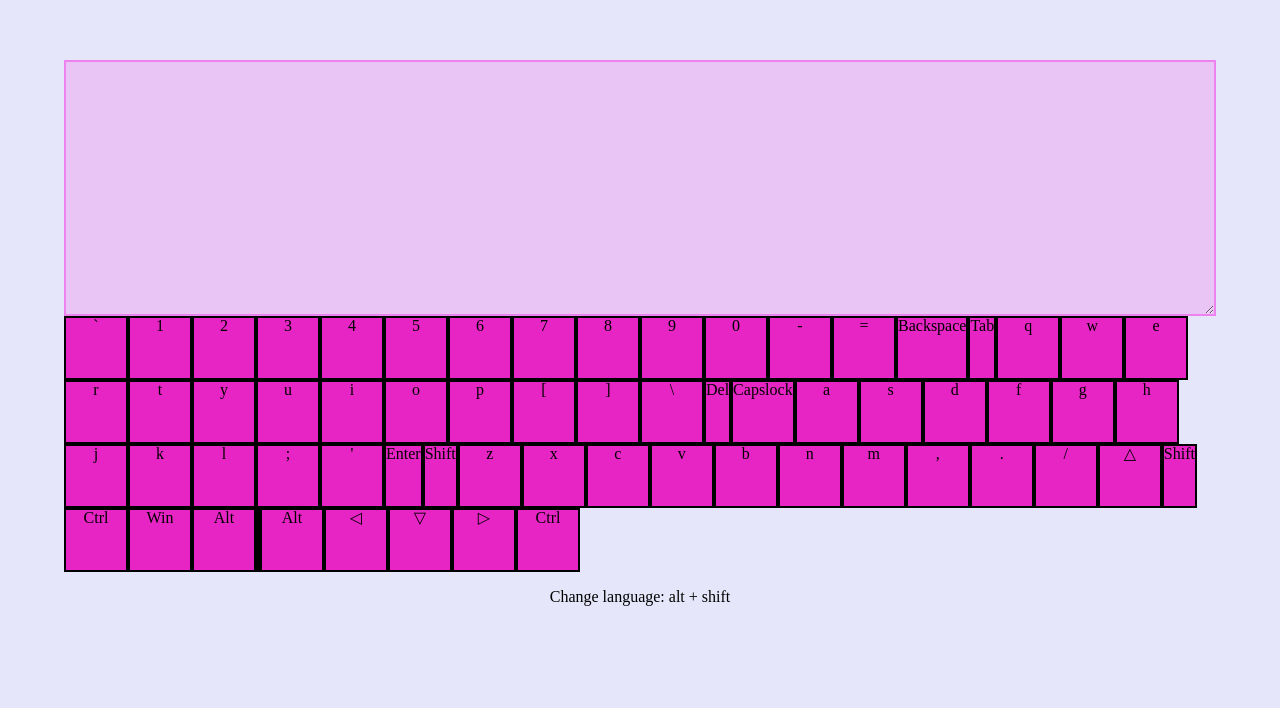
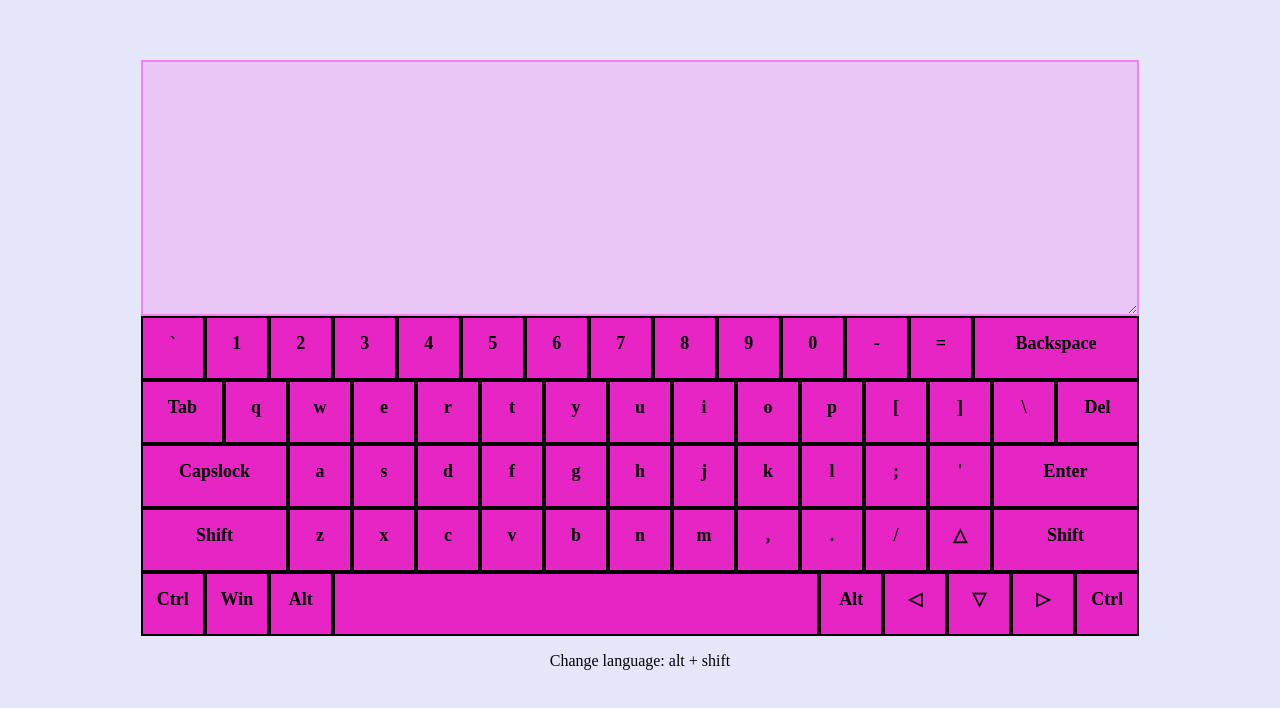
Before and after one commit to Nargiza14/virtual-keyboard, a website with bundled scripts: page index.html in a window 1280 px wide. Shown: the part 196-904 px from the top of the page. Built offline with nearby package versions, Linux system fonts and the light colour scheme.

Commit message:
feat: update style file

```diff
--- a/style.css
+++ b/style.css
@@ -17,7 +17,7 @@ body {
 .conteiner {
   margin: 0 auto;
   min-height: 100vh;
-  width: 90vw;
+  width: 78vw;
   display: flex;
   justify-content: space-around;
   flex-direction: column;
@@ -48,13 +48,27 @@ body {
   height: var(--keySize);
   background: rgb(231, 37, 196);
   text-align: center;
-  font-size: medium;
+  font-size: large;
   line-height: 1;
   border: 2px solid black;
   transition: 0.4s;
   user-select: none;
+  padding-top: 1rem;
+  font-weight: bold;
 }
 
 .keyboard__button_width_100 {
   width: var(--keySize);
 }
+.keyboard__button_width_125 {
+  width: calc(var(--keySize) * 1.25);
+  flex-grow: 1;
+}
+.keyboard__button_width_200 {
+  width: calc(var(--keySize) * 2);
+  flex-grow: 1;
+}
+.keyboard__button_width_700 {
+  width: calc(var(--keySize) * 7);
+  flex-grow: 1;
+}
```
